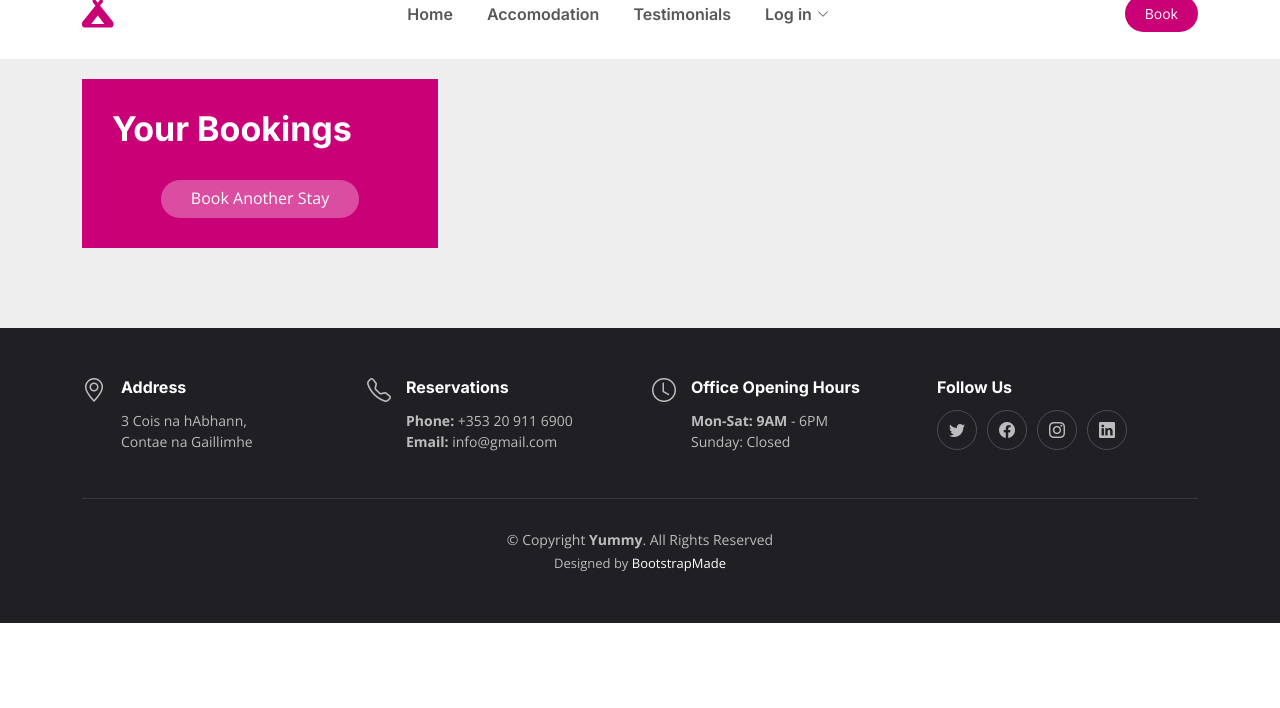
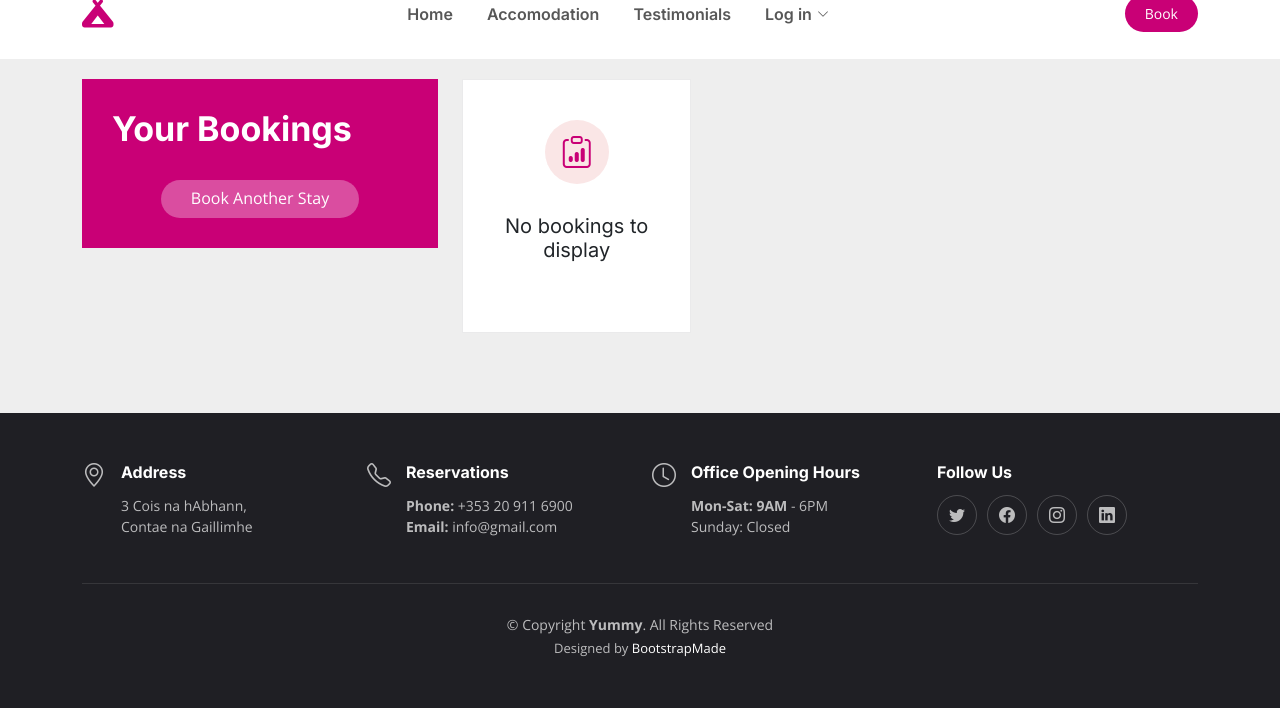
Before and after one commit to ornao/pp4, a Django app: page /bookings/ in a window 1280 px wide. Shown: the part 31-739 px from the top of the page. Run offline with Django 3.2, Linux system fonts and the light colour scheme; some libraries are stand-ins or nearby versions.

Commit message:
add box when there is no bookings displayed

```diff
--- a/glamping/settings.py
+++ b/glamping/settings.py
@@ -30,7 +30,7 @@ SECRET_KEY = os.environ.get('SECRET_KEY')
 # SECURITY WARNING: don't run with debug turned on in production!
 DEBUG = False
 
-ALLOWED_HOSTS = ['8000-ornao-pp4-v07ece3sgy4.ws-eu101.gitpod.io', 'glamping2023.herokuapp.com', 'localhost']
+ALLOWED_HOSTS = ['8000-ornao-pp4-x7tgdbocpyn.ws-eu101.gitpod.io', 'glamping2023.herokuapp.com', 'localhost']
 
 
 # Application definition
--- a/templates/confirm_delete.html
+++ b/templates/confirm_delete.html
@@ -24,7 +24,9 @@
                 {% csrf_token %}
                 <p>Are you sure you want to delete your booking?</p>
                 {{ form }}
+                <div class="text-center small">
                 <button class="btn-book-a-table primaryAction" type="submit">Confirm</button>
+                </div>
                 <a href="{% url 'read_bookings' %}">Go Back</a>
               </form>
               {% else %}
--- a/templates/read_bookings.html
+++ b/templates/read_bookings.html
@@ -27,6 +27,7 @@
 
       <div class="col-lg-8 align-items-center">
         <div class="row gy-4">
+          {% if bookings_list %}
           {% for bookings in bookings_list %}
           <div class="col-xl-4" data-aos="fade-up" data-aos-delay="200">
             <div class="icon-box d-flex flex-column justify-content-center align-items-center">
@@ -45,6 +46,15 @@
             </div>
           </div><!-- End Icon Box -->
           {% endfor %}
+          {% else %}
+          <div class="col-xl-4" data-aos="fade-up" data-aos-delay="200">
+            <div class="icon-box d-flex flex-column justify-content-center align-items-center">
+              <i class="bi bi-clipboard-data"></i>
+              <h4> No bookings to display </h4>
+            </div>
+          </div><!-- End Icon Box -->
+          {% endif %}
+
         </div>
       </div>
 
```
